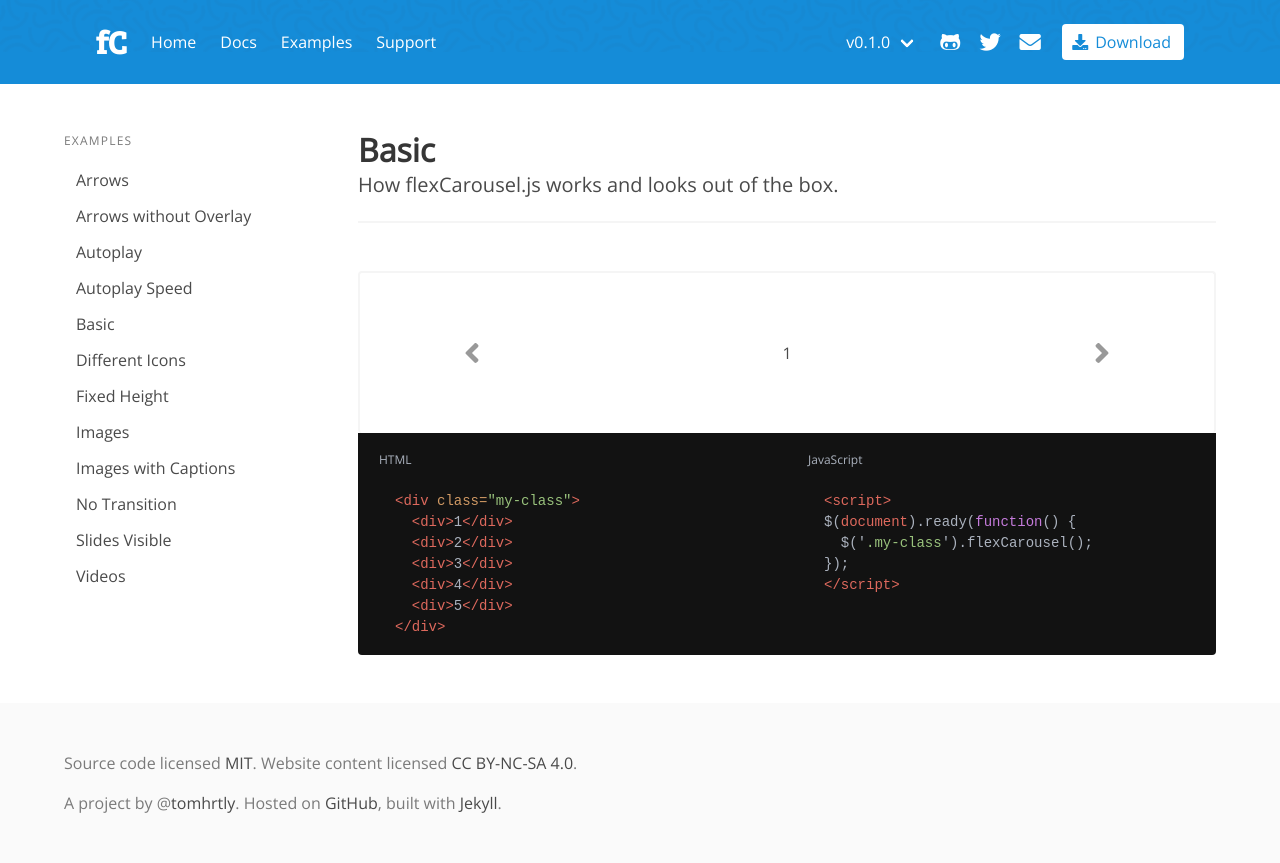
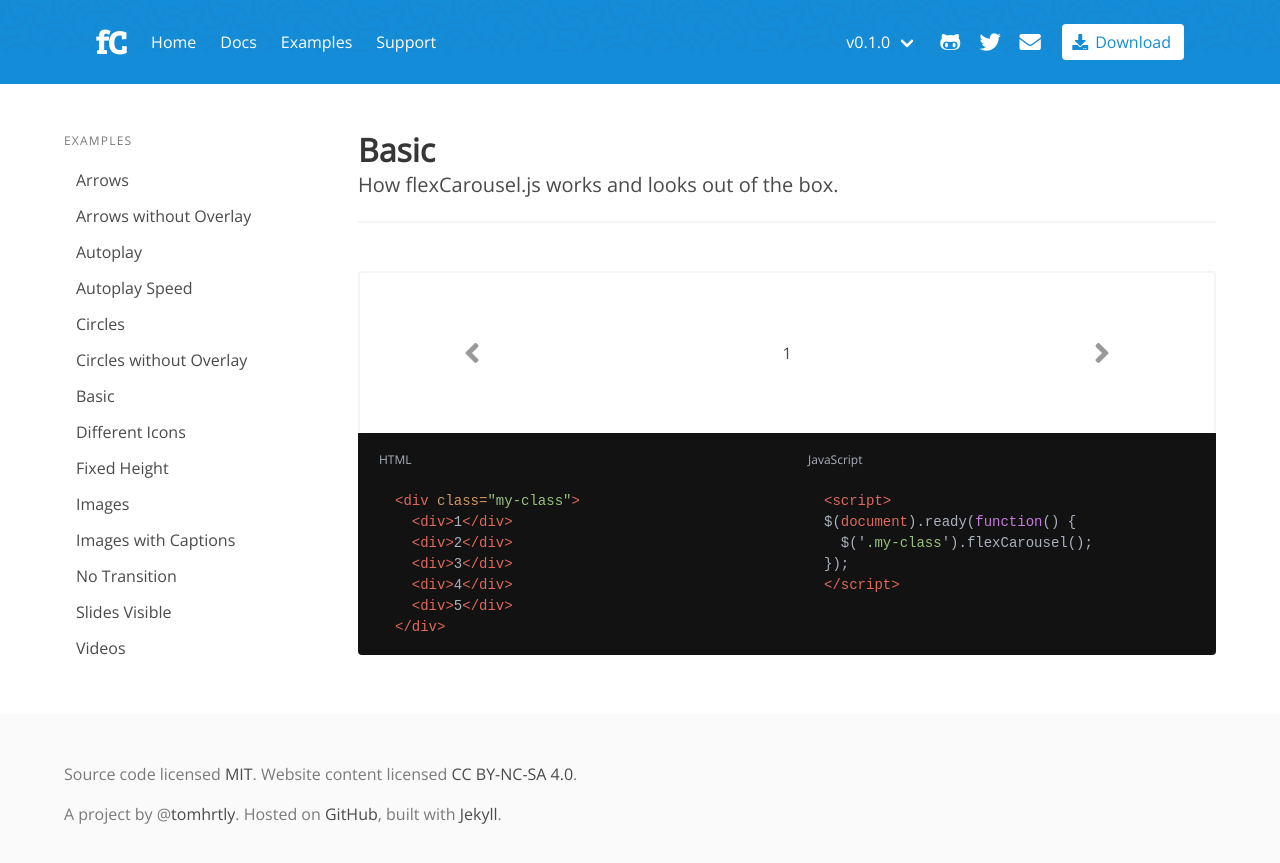
Before and after one commit to tomhrtly/flexCarousel.js, a Jekyll site: the page built from docs/docs/0.1.0/examples/basic.html, in a window 1280 px wide. Shown: the top 863 px of the page. Built offline with Jekyll 4.4.1, drawn with Linux system fonts in a browser that asks for light colours; nearby versions of some CDN libraries.

Commit message:
Add circles and circlesOverlay links to example layout

```diff
--- a/docs/_layouts/example.html
+++ b/docs/_layouts/example.html
@@ -19,6 +19,8 @@
                 <li><a href="{{ site.url }}/docs/{{ site.version }}/examples/arrows-without-overlay/">Arrows without Overlay</a></li>
                 <li><a href="{{ site.url }}/docs/{{ site.version }}/examples/autoplay/">Autoplay</a></li>
                 <li><a href="{{ site.url }}/docs/{{ site.version }}/examples/autoplay-speed/">Autoplay Speed</a></li>
+                <li><a href="{{ site.url }}/docs/{{ site.version }}/examples/circles/">Circles</a></li>
+                <li><a href="{{ site.url }}/docs/{{ site.version }}/examples/circles-without-overlay">Circles without Overlay</a></li>
                 <li><a href="{{ site.url }}/docs/{{ site.version }}/examples/basic/">Basic</a></li>
                 <li><a href="{{ site.url }}/docs/{{ site.version }}/examples/different-icons/">Different Icons</a></li>
                 <li><a href="{{ site.url }}/docs/{{ site.version }}/examples/fixed-height/">Fixed Height</a></li>
```
